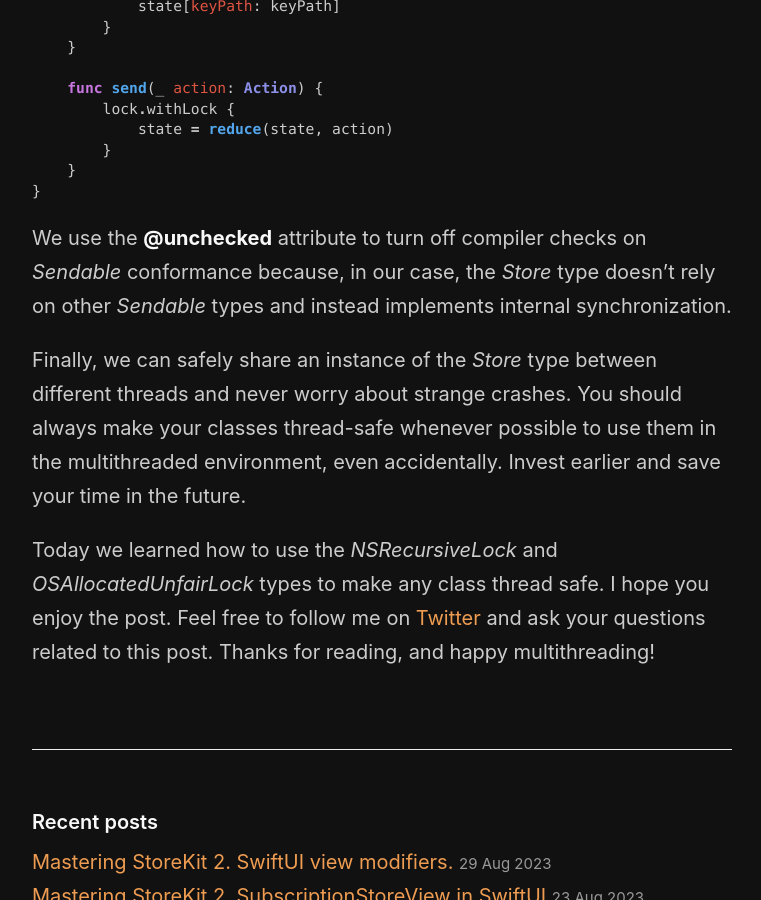
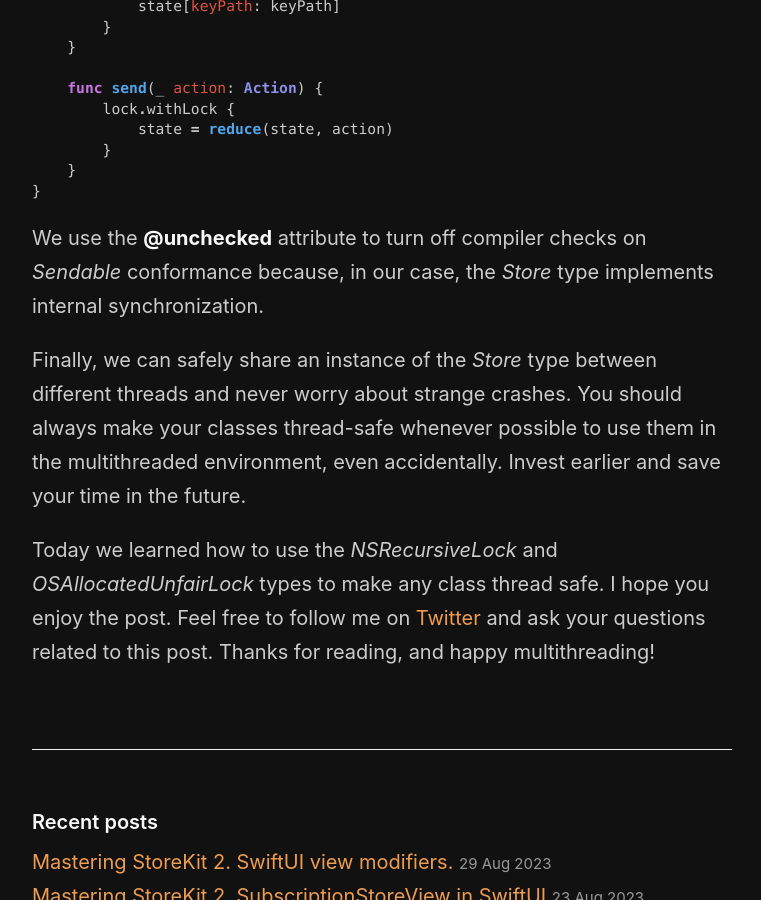
Before and after one commit to mecid/mecid.github.io, a Jekyll site: the page built from _posts/2023-09-05-thread-safety-in-swift-with-locks.md, in a window 1280 px wide and 900 px high, scrolled down 3579 px. Shown: the whole window, without its empty margins (258-1019 px from the left). Built offline with Jekyll 4.4.1, drawn with Linux system fonts in a browser that asks for light colours.

Commit message:
sendable section improved in the locks post

````diff
--- a/_posts/2023-09-05-thread-safety-in-swift-with-locks.md
+++ b/_posts/2023-09-05-thread-safety-in-swift-with-locks.md
@@ -147,7 +147,7 @@
 }
 ```
 
-We use the **@unchecked** attribute to turn off compiler checks on *Sendable* conformance because, in our case, the *Store* type doesn't rely on other *Sendable* types and instead implements internal synchronization.
+We use the **@unchecked** attribute to turn off compiler checks on *Sendable* conformance because, in our case, the *Store* type implements internal synchronization.
 
 Finally, we can safely share an instance of the *Store* type between different threads and never worry about strange crashes. You should always make your classes thread-safe whenever possible to use them in the multithreaded environment, even accidentally. Invest earlier and save your time in the future.
 
````
